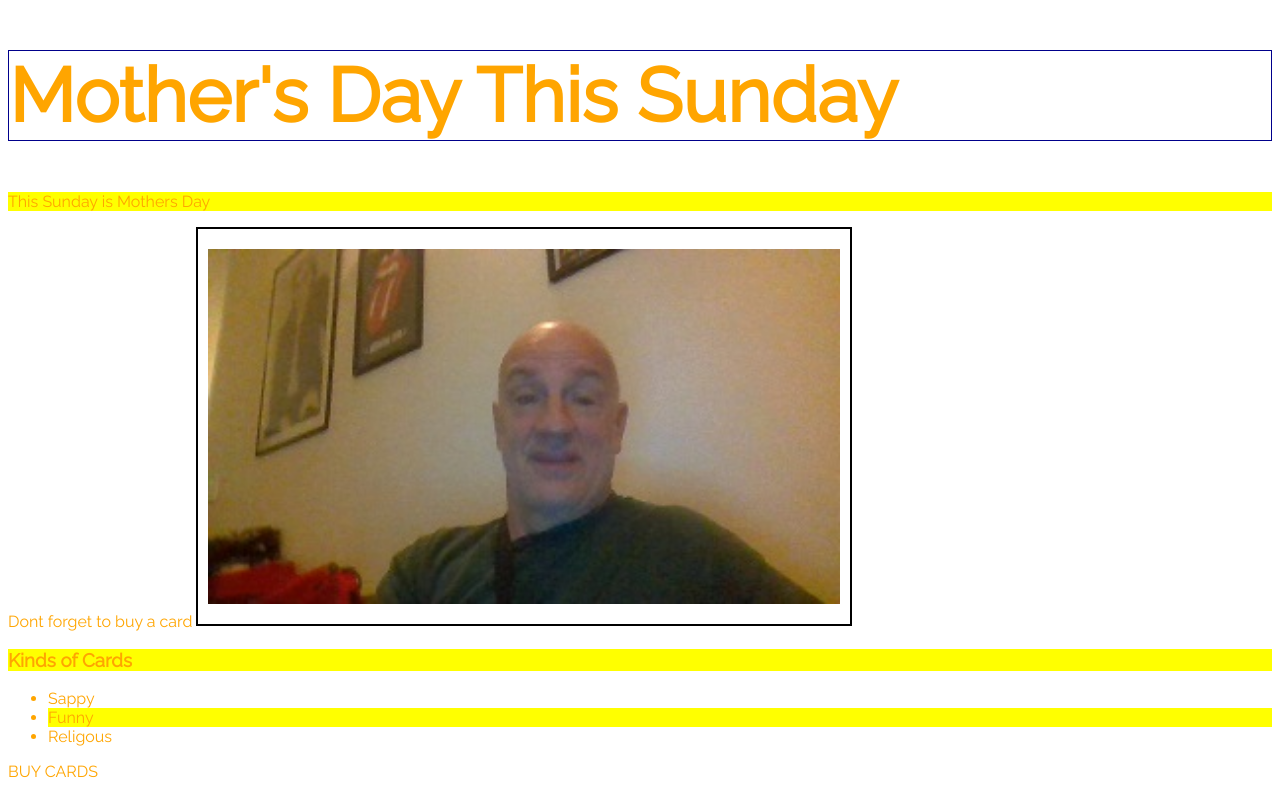
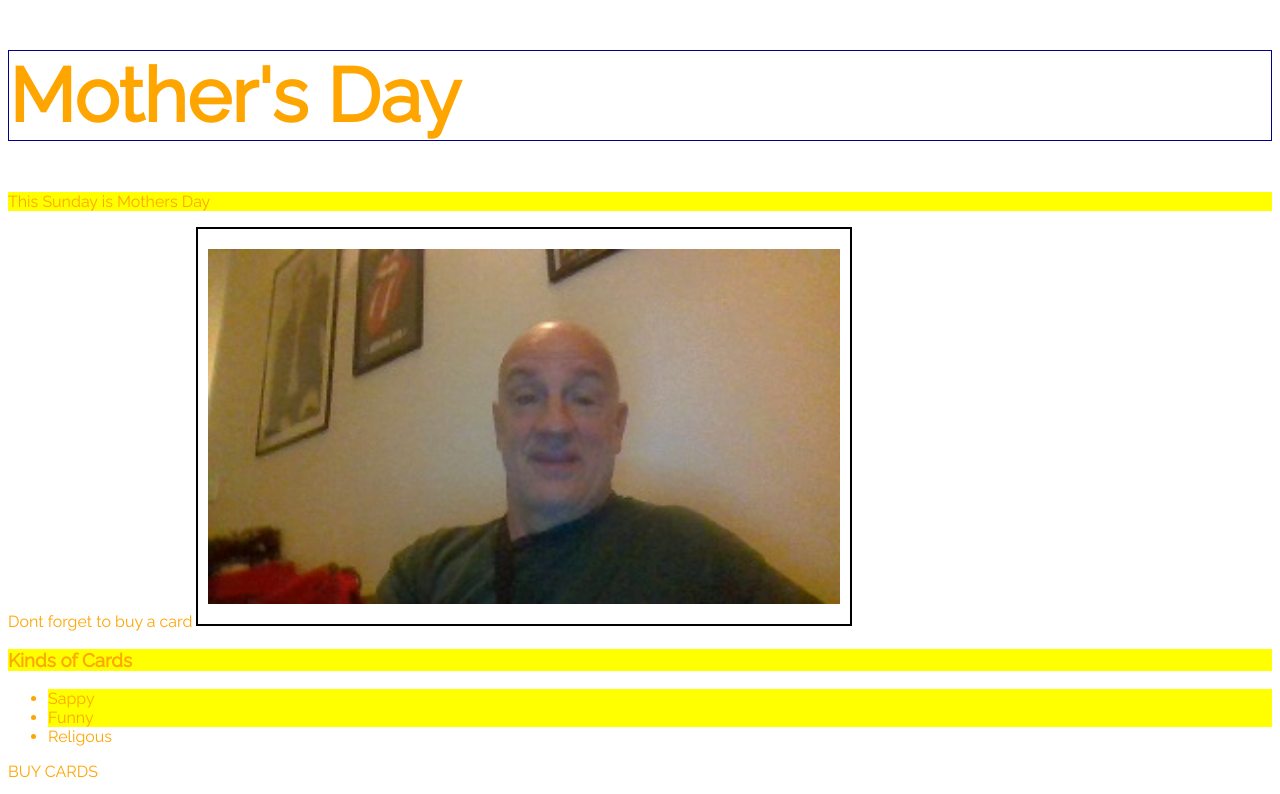
Before and after one commit to danielcmalloy/danielcmalloy.github.io, a plain HTML site: page index.html in a window 1280 px wide. Shown: the top 794 px of the page. Drawn offline with Linux system fonts and the light colour scheme.

Commit message:
change 1

```diff
--- a/index.html
+++ b/index.html
@@ -9,7 +9,7 @@
     </head>
         <body>
 
-          <h1 id="#big">Mother's Day This Sunday</h1>
+          <h1 id="#big">Mother's Day</h1>
 
 
           <p class="highlight">
@@ -30,7 +30,7 @@
           </h3>
 
           <ul>
-              <li>Sappy</li>
+              <li class="highlight">Sappy</li>
               <li class="highlight">Funny</li>
               <li>Religous</li>
           </ul>
```
